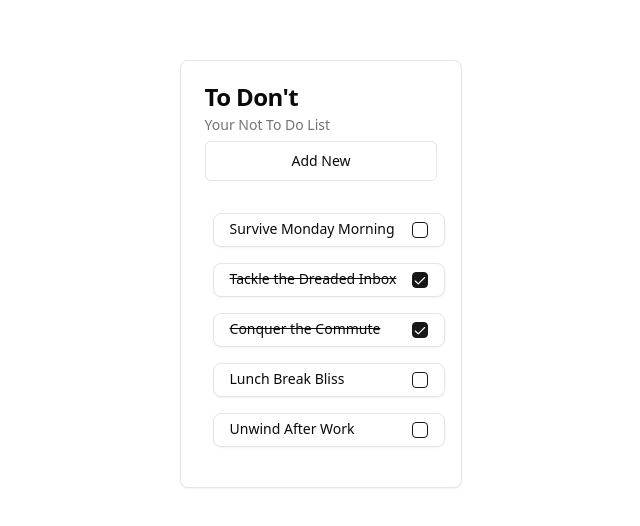
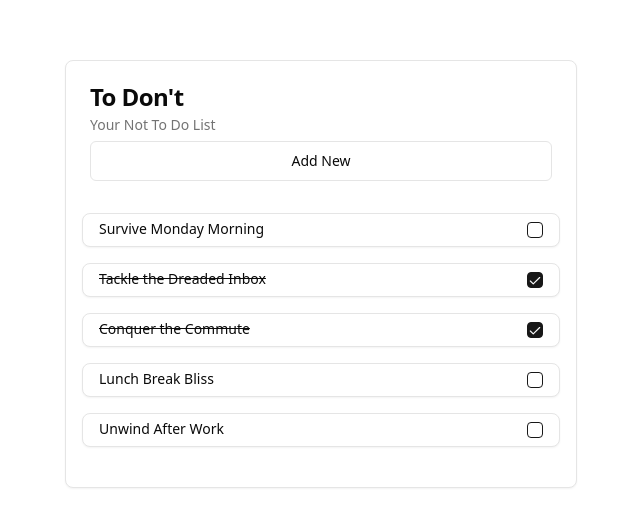
Before and after one commit to Akiful-Islam/Not-ToDo-List, a React (Vite) app: page / in a window 1280 px wide. Shown: the part 126-652 px from the top of the page, without its empty margins (319-959 px from the left). Built offline with nearby package versions, Linux system fonts and the light colour scheme.

Commit message:
minor change

```diff
--- a/src/components/TodoBox.tsx
+++ b/src/components/TodoBox.tsx
@@ -17,7 +17,7 @@ const TodoBox = () => {
   const [todos, setTodos] = useState<Todo[]>(getLocalTodos());
 
   return (
-    <Card>
+    <Card className="2xl:w-2/5 lg:w-2/5">
       <CardHeader>
         <CardTitle>{PROJECT_TITLE}</CardTitle>
         <CardDescription>Your Not To Do List</CardDescription>
@@ -29,7 +29,7 @@ const TodoBox = () => {
           setTodos={setTodos}
         />
       </CardHeader>
-      <CardContent>
+      <CardContent className="pl-2">
         {todos.map((todo, index) => (
           <TodoItem
             key={index}
--- a/src/components/ui/custom/start.tsx
+++ b/src/components/ui/custom/start.tsx
@@ -8,7 +8,7 @@ const Start = ({ children }: Props) => {
   return (
     <div className="h-screen w-screen">
       <div className="flex flex-col items-center justify-center h-full">
-        <p className="">{children}</p>
+        {children}
       </div>
     </div>
   );
```
